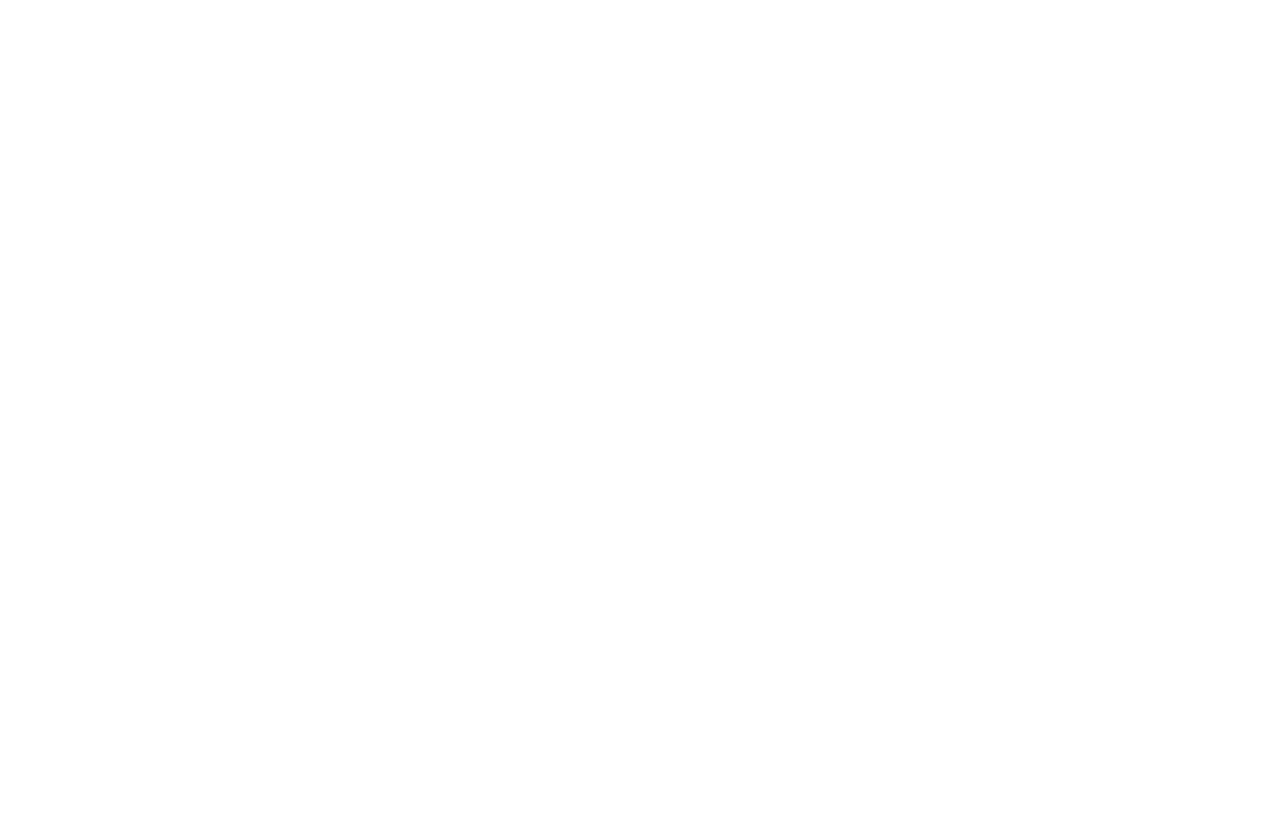
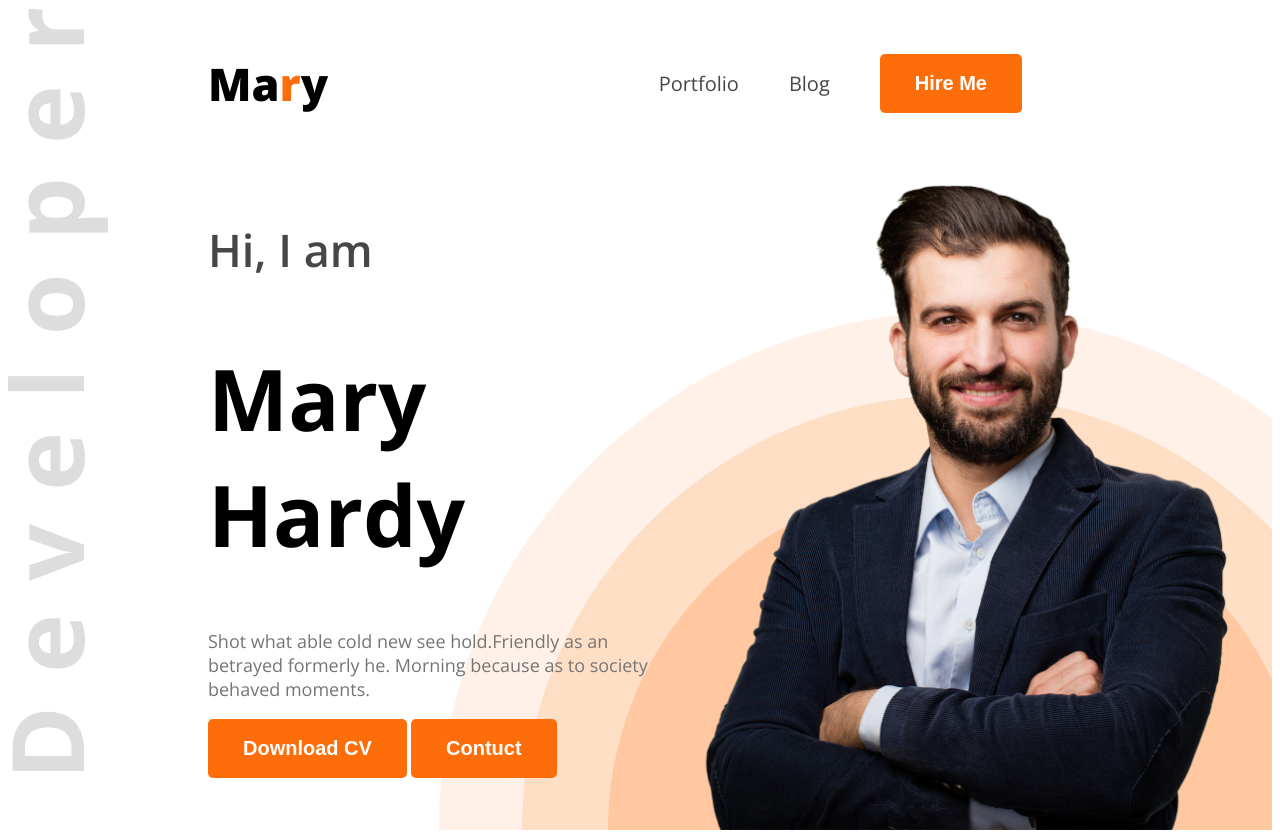
Before and after one commit to DevFahimHossain/PH-M1-Module5, a plain HTML site: page Protfolio/index.html in a window 1280 px wide. Before the commit the page ends 800 px from the top, so only its background shows below. Drawn offline with nearby package versions, Linux system fonts and the light colour scheme.

Commit message:
AddContenbox

```diff
--- /dev/null
+++ b/Protfolio/Styles/portfolio.css
@@ -0,0 +1,93 @@
+
+
+.open-sans{
+  font-family: "Open Sans", sans-serif;
+  font-optical-sizing: auto;
+  font-style: normal;
+  font-variation-settings:
+  "wdth" 100;
+}
+
+
+/* shared style  */
+.text-primary{
+  color: #FD6E0A;
+}
+
+.dark-2{
+  color: #474747;
+}
+.btn-primary{
+   background-color: #FD6E0A;
+   font-weight: 700;
+   font-size: 20px;
+   color: white;
+   padding: 18px 35px;
+   border-radius: 5px;
+   border: 0px;
+}
+
+/* header style */
+.header{
+  background-image: url('../images/developer.png'),url('../images/header_bg.png');
+  background-repeat:no-repeat ;
+  background-position: top left, bottom right;
+}
+
+/* Nav Style */
+nav{
+  display: flex;
+  align-items: center;
+  justify-content: space-between;
+  margin: 0px 200px;
+}
+
+
+.nav-titlte{
+  font-weight: 800;
+  font-size:45px ;
+}
+
+nav ul{
+  display: flex;
+  align-items: center;
+}
+
+nav ul li{
+  list-style: none;
+  margin-right: 50px;
+}
+nav li a{
+  text-decoration: none;
+  font-size: 20px;
+}
+
+/* banner style */
+
+.banner{
+  display: flex;
+  justify-content: space-between;
+  margin: 0 35px 0 200px ;
+}
+
+.banner-contant{
+  max-width: 580px;
+}
+
+.banner-greetings{
+  font-size: 45px;
+  font-weight: 600;
+}
+
+.banner-title{
+  font-size:85px ;
+  font-weight: bold;
+}
+.banner-description{
+  font-size:18px ;
+  color: #757575;
+}
+
+.bannerPPhoto{
+  width: 580px;
+}
--- a/Protfolio/index.html
+++ b/Protfolio/index.html
@@ -4,9 +4,33 @@
   <meta charset="UTF-8">
   <meta name="viewport" content="width=device-width, initial-scale=1.0">
   <title>WebPortfolio</title>
+  <link rel="preconnect" href="https://fonts.googleapis.com">
+<link rel="preconnect" href="https://fonts.gstatic.com" crossorigin>
+<link href="https://fonts.googleapis.com/css2?family=Open+Sans:ital,wght@0,300..800;1,300..800&display=swap" rel="stylesheet">
+  <link rel="stylesheet" href="Styles/portfolio.css">
 </head>
-<body>
-  <header>
+<body class="open-sans">
+  <header class="header">
+    <nav>
+      <h3 class="nav-titlte">Ma<span class="text-primary">r</span>y</h3>
+      <ul>
+        <li> <a class="dark-2" href="">Portfolio</a></li>
+        <li> <a class="dark-2" href="">Blog</a></li>
+        <li> <a href=""> <button class="btn-primary">Hire Me</button></a></li>
+      </ul>
+    </nav>
+
+    <div class="banner">
+      <div class="banner-contant">
+        <h4 class="banner-greetings dark-2">Hi, I  am</h4>
+        <h1 class="banner-title">Mary Hardy</h1>
+          <p class="banner-description">Shot what able cold new see hold.Friendly as an betrayed formerly he. Morning because as to society behaved moments.
+          </p>
+          <button class="btn-primary">Download CV</button>
+          <button class="btn-primary">Contuct</button>
+      </div>
+      <img class="bannerPPhoto" src="images/hardy.png" alt="">
+    </div>
 
   </header>
   <main>
```
